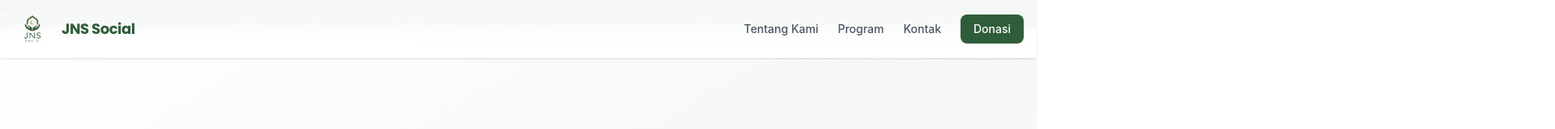
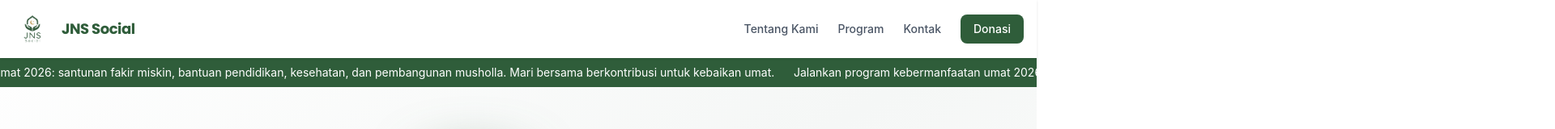
Before and after one commit to shafry00/jns-social, a React (Vite) app: page / in a window 1280 px wide. Shown: the top 160 px of the page at 81% size, 1920 px wide, since content can reach past the window. Built offline with nearby package versions, Linux system fonts and the light colour scheme.

Commit message:
fix: wrapper div for nav + ticker together

```diff
--- a/src/App.jsx
+++ b/src/App.jsx
@@ -247,8 +247,10 @@ return (
         <MessageCircle className="w-6 h-6 sm:w-7 sm:h-7" />
       </a>
 
-{/* Navigation */}
-      <nav className="fixed top-0 left-0 right-0 z-50 bg-white/95 backdrop-blur-md shadow-sm">
+{/* NAVBAR + TICKER WRAPPER */}
+      <div className="fixed top-0 left-0 right-0 z-50">
+        {/* Navbar */}
+        <nav className="bg-white/95 backdrop-blur-md shadow-sm">
           <div className="max-w-7xl mx-auto px-4 py-3 flex items-center justify-between">
             <div className="flex items-center gap-3 cursor-pointer" onClick={() => window.scrollTo({ top: 0, behavior: 'smooth' })}>
               <img src="/jns-logo.png" alt="JNS Social" className="w-12 h-12 rounded-xl object-contain" />
@@ -266,13 +268,13 @@ return (
             </div>
           </div>
         </nav>
-
-      {/* Donation Ticker Banner - NEW SIMPLE */}
+        {/* Donation Ticker Banner */}
         <div className="w-full bg-primary-green py-2">
-        <div className="animate-marquee whitespace-nowrap text-white text-sm">
+          <div className="animate-marquee whitespace-nowrap text-white text-sm px-4">
             Jalankan program kebermanfaatan umat 2026: santunan fakir miskin, bantuan pendidikan, kesehatan, dan pembangunan musholla. Mari bersama berkontribusi untuk kebaikan umat.
             &nbsp;&nbsp;&nbsp;&nbsp;
             Jalankan program kebermanfaatan umat 2026: santunan fakir miskin, bantuan pendidikan, kesehatan, dan pembangunan musholla. Mari bersama berkontribusi untuk kebaikan umat.
+          </div>
         </div>
       </div>
 
```
Lines whose indentation alone changed are shown as unchanged.
